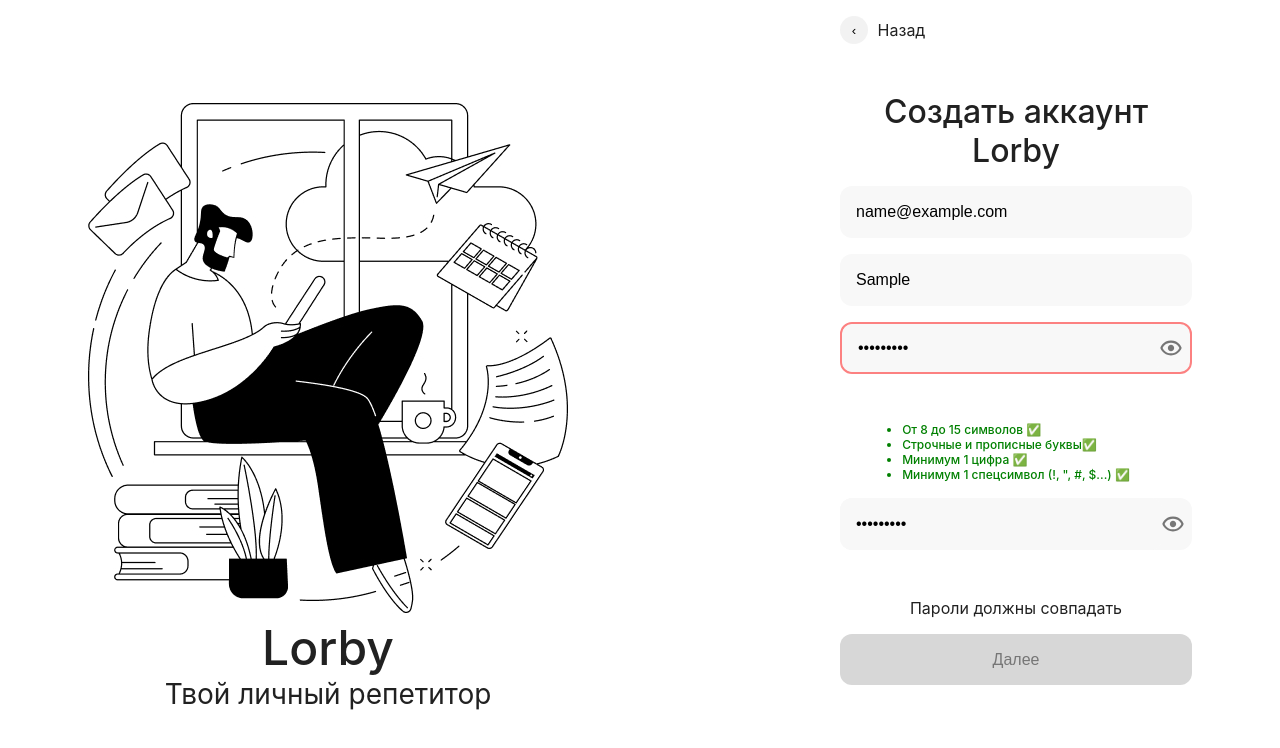
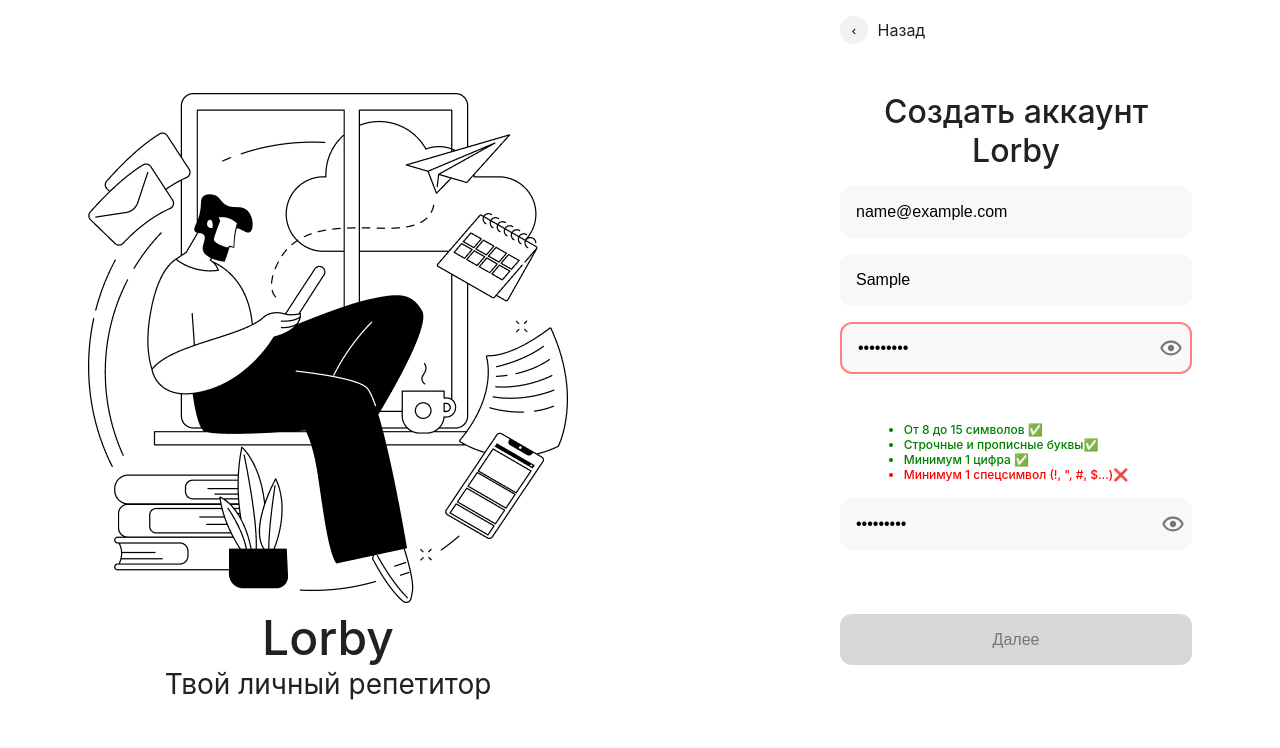
Before and after one commit to Venera00/neobis-front-auth, a React (Create React App) app: page /registration in a window 1280 px wide. Both pictures are taken after typing "name@example.com", "Sample", "Sample123", "Sample123" into the empty fields and a click on the button "Далее". Shown: the top 748 px of the page. Built offline with nearby package versions, Linux system fonts and the light colour scheme.

Commit message:
Fix password validation

```diff
--- a/src/components/passwordRequirementsYup.js
+++ b/src/components/passwordRequirementsYup.js
@@ -8,7 +8,8 @@
     .min(8)
     .max(15)
     .matches(
-      /^(?=.*[a-zа-я])(?=.*[A-ZА-Я])(?=.*\d)(?=.*[!@#$%^&*()_+])[A-Za-z\d!@#$%^&*()_+]+$/
+      /^(?=.*[a-zа-я])(?=.*[A-ZА-Я])(?=.*\d)(?=.*[!@#$%^&*()_+])[A-Za-z\d!@#$%^&*()_+]+$/,
+      'Пароль должен содержать как минимум один специальный символ (!, ", #, $...)'
     )
     .required("Введите пароль"),
   repeatPassword: yup
--- a/src/pages/Registration/RegistrationPage.css
+++ b/src/pages/Registration/RegistrationPage.css
@@ -117,3 +117,9 @@
   background-color: #d7d7d7;
   color: #767676;
 }
+
+.error-msg {
+  font-size: 1rem;
+  color: red;
+  font-weight: 400;
+}
--- a/src/pages/Registration/RegistrtationPage.js
+++ b/src/pages/Registration/RegistrtationPage.js
@@ -17,7 +17,18 @@
   const hasLowerCase = /[a-zа-я]/.test(password);
   const hasUpperCase = /[A-ZА-Я]/.test(password);
   const hasNumber = /[0-9]/.test(password);
-  const hasSpecialCharacter = /[$&+,:;=?@#|'<>.-^*()%!]/.test(password);
+  const hasSpecialCharacter =
+    password && /[!@#$%^&*()_+[\]{};':"\\|,.<>/?]/.test(password);
+
+  const handleChangePassword = (e) => {
+    setPassword(e.target.value);
+    handleChange(e);
+  };
+
+  const handleChangeRepeatPassword = (e) => {
+    setRepeatPassword(e.target.value);
+    handleChange(e);
+  };
 
   const {
     values,
@@ -56,6 +67,8 @@
     );
   };
 
+  console.log(errors.repeatPassword);
+
   return (
     <div className="auth-main">
       <div className="main-wrapper">
@@ -74,7 +87,7 @@
           </div>
         </Link>
 
-        <Formik onSubmit={handleSubmit}>
+        <Formik>
           <Form onSubmit={handleSubmit} className="auth-form">
             <h3>
               Создать аккаунт <br /> Lorby
@@ -98,15 +111,14 @@
               placeholder="Придумай логин"
               className={errors.login && touched.login ? "input-error" : ""}
             />
-
             <div
               className={`password-input ${
                 errors.password && touched.password ? "input-error" : ""
               }`}
             >
               <Field
-                value={password}
-                onChange={(e) => setPassword(e.target.value)}
+                value={values.password}
+                onChange={handleChangePassword}
                 onBlur={handleBlur}
                 name="password"
                 type={visible ? "text" : "password"}
@@ -121,7 +133,6 @@
                 )}
               </div>
             </div>
-
             <ul>
               <li
                 style={{
@@ -172,15 +183,14 @@
                     : "#767676",
                 }}
               >
-                Минимум 1 спецсимвол (!, ", #, $...){" "}
+                Минимум 1 спецсимвол (!, ", #, $...)
                 {hasSpecialCharacter ? "✅" : errors.password ? "❌" : ""}
               </li>
             </ul>
-
             <div className="password-input">
               <Field
                 value={repeatPassword}
-                onChange={(e) => setRepeatPassword(e.target.value)}
+                onChange={handleChangeRepeatPassword}
                 onBlur={handleBlur}
                 name="repeatPassword"
                 type={repeatPasswordVisible ? "text" : "password"}
@@ -198,7 +208,7 @@
               </div>
             </div>
             {errors.password && touched.repeatPassword && (
-              <div>{errors.repeatPassword}</div>
+              <div className="error-msg">{errors.repeatPassword}</div>
             )}
 
             <button
```
